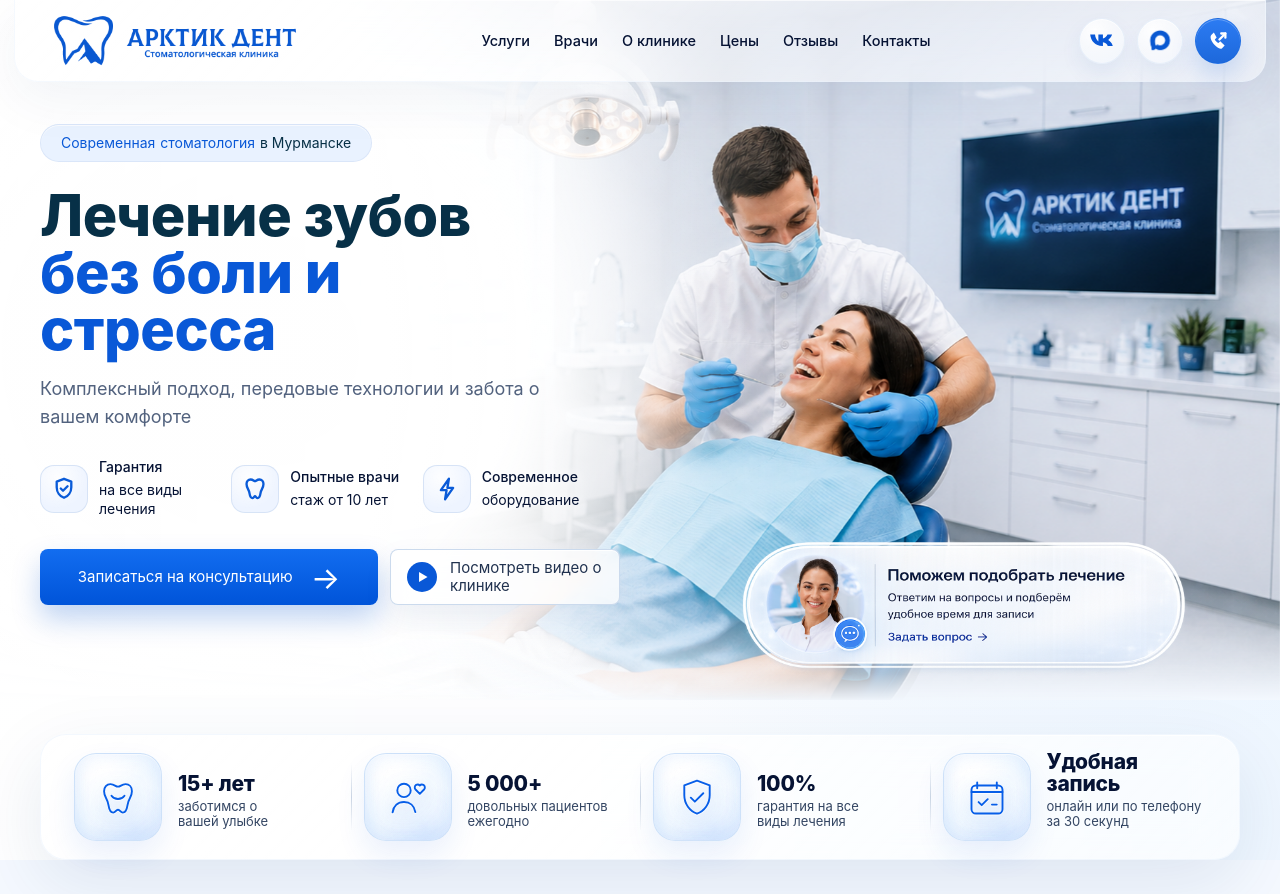
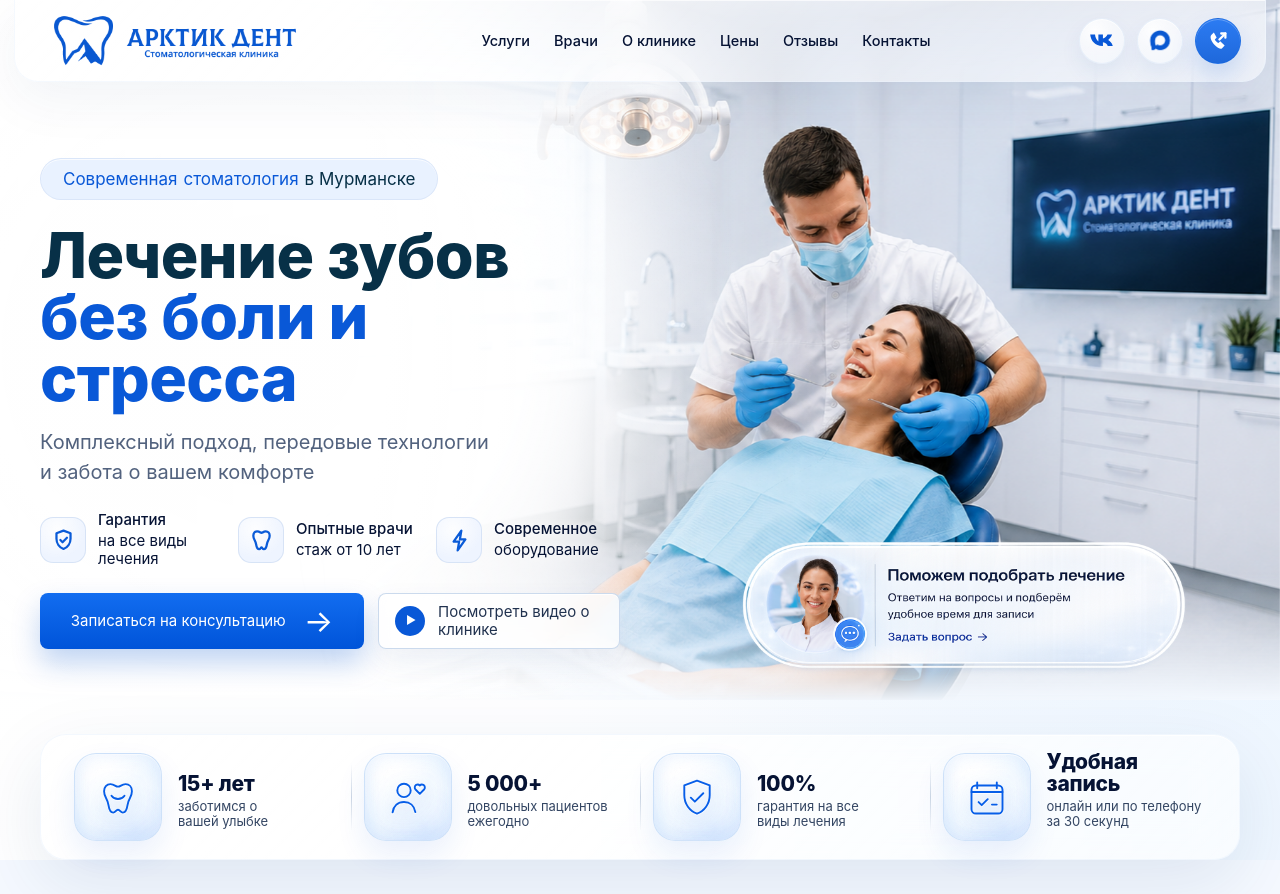
Before and after one commit to SergeyValikov/arcticdent-site, a React (Vite) app: page / in a window 1280 px wide. Built offline with nearby package versions, Linux system fonts and the light colour scheme.

Commit message:
Stabilize hero layout and consultation card_5

```diff
--- a/src/components/Hero.css
+++ b/src/components/Hero.css
@@ -106,8 +106,12 @@
   line-height: 1.52;
 }
 
+.hero-section__lead span {
+  display: block;
+}
+
 .hero-section__lead span + span::before {
-  content: " ";
+  content: "";
 }
 
 .hero-section__trust {
@@ -720,7 +724,90 @@
   }
 }
 
-@media (max-width: 900px) {
+@media (max-width: 1380px) and (min-width: 1025px) {
+  .hero-section__copy {
+    padding-top: calc(var(--header-height, 96px) + 76px);
+    padding-bottom: 24px;
+  }
+
+  .hero-section__eyebrow {
+    min-height: 42px;
+    padding-inline: 22px;
+    font-size: 17px;
+  }
+
+  .hero-section h1 {
+    max-width: 600px;
+    font-size: clamp(54px, 4.9vw, 68px);
+    line-height: 0.98;
+  }
+
+  .hero-section h1 span {
+    max-width: 420px;
+  }
+
+  .hero-section__lead {
+    max-width: 540px;
+    margin-top: 18px;
+    font-size: 20px;
+    line-height: 1.5;
+  }
+
+  .hero-section__trust {
+    grid-template-columns: repeat(3, minmax(0, 1fr));
+    gap: 14px;
+    max-width: 590px;
+    margin-top: 24px;
+  }
+
+  .trust-item {
+    grid-template-columns: 46px 1fr;
+    gap: 12px;
+  }
+
+  .trust-item__icon {
+    width: 46px;
+    height: 46px;
+    border-radius: 13px;
+  }
+
+  .trust-item__icon .line-icon {
+    width: 27px;
+    height: 27px;
+  }
+
+  .trust-item strong,
+  .trust-item p {
+    font-size: 15px;
+    line-height: 1.24;
+  }
+
+  .trust-item p {
+    margin-top: 2px;
+  }
+
+  .hero-section__actions {
+    grid-template-columns: minmax(292px, 338px) minmax(210px, 242px);
+    gap: 14px;
+    max-width: 594px;
+    margin-top: 24px;
+  }
+
+  .button {
+    min-height: 56px;
+    font-size: 15px;
+  }
+
+  .hero-photo__image {
+    object-position: 30% center;
+  }
+
+  .hero-section__content::after {
+    height: clamp(112px, 16vh, 180px);
+  }
+}
+
+@media (max-width: 1024px) {
   .hero-section__trust {
     grid-template-columns: 1fr;
     gap: 14px;
@@ -731,8 +818,18 @@
     grid-template-columns: 58px 1fr;
   }
 
+  .trust-item__icon {
+    width: 58px;
+    height: 58px;
+  }
+
+  .trust-item__icon .line-icon {
+    width: 30px;
+    height: 30px;
+  }
+
   .hero-photo__image {
-    object-position: 34% center;
+    object-position: 30% center;
   }
 
   .hero-section__content::after {
```
